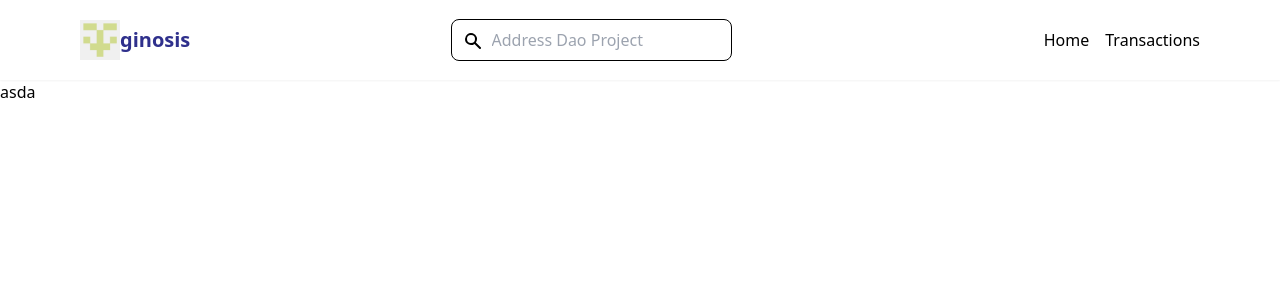
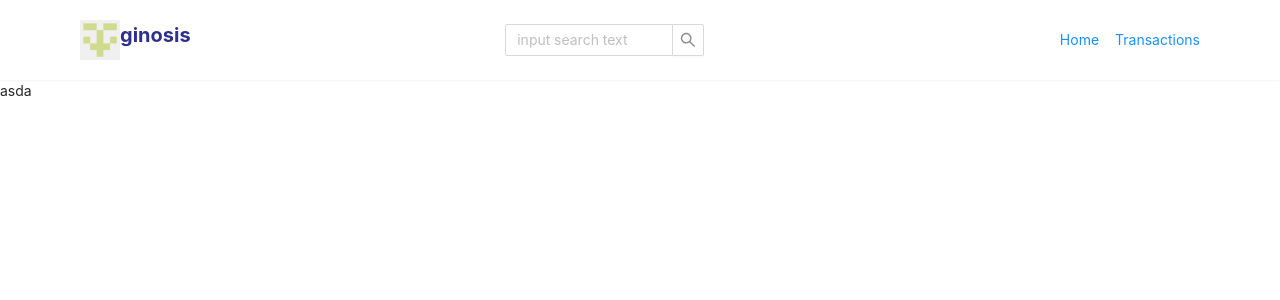
Before and after one commit to KritzHeng/BlockCamp, a Next.js app: page / in a window 1280 px wide. Shown: the top 300 px of the page. Built offline with nearby package versions, Linux system fonts and the light colour scheme.

Commit message:
input box

```diff
--- a/components/Searchbar.tsx
+++ b/components/Searchbar.tsx
@@ -1,44 +1,27 @@
 import { useRef, useState } from 'react';
+import 'antd/dist/antd.css';
+import { Input } from 'antd';
 
 const SearchBar = () => {
   const [addressInput, setAddreesInput] = useState<string | null>(null);
   const clickPoint = useRef();
+  const { Search } = Input;
 
-  const handleFocus = () => {
-    clickPoint.current.style.display = 'none';
-  };
+  const onSearch = (value: any) => {
+    console.log(value);
+  }
 
-  const handleBlur = () => {
-    clickPoint.current.style.display = 'block';
-  };
 
   return (
     <div>
       <div className="items-center px-4 flex justify-center">
-        <div className="relative mr-3">
-          <div className="absolute top-3 left-3 items-center" ref={clickPoint}>
-            <svg
-              className="w-5 h-5 text-gray-500"
-              fill="currentColor"
-              viewBox="0 0 20 20"
-              xmlns="http://www.w3.org/2000/svg"
-            >
-              <path
-                fill-rule="evenodd"
-                d="M8 4a4 4 0 100 8 4 4 0 000-8zM2 8a6 6 0 1110.89 3.476l4.817 4.817a1 1 0 01-1.414 1.414l-4.816-4.816A6 6 0 012 8z"
-                clip-rule="evenodd"
-              ></path>
-            </svg>
-          </div>
-          <input
-            type="text"
-            className="block p-2 pl-10 w-70 text-gray-900 bg-gray-50 rounded-lg border border-gray-300 focus:pl-3"
-            placeholder="Address Dao Project"
-            onFocus={handleFocus}
-            onBlur={handleBlur}
-            onchange={e=>(setAddreesInput(e))}
-          />
-        </div>
+        <Search
+          placeholder="input search text"
+          onSearch={onSearch}
+          style={{
+            width: 200,
+          }}
+        />
       </div>
     </div>
   );
--- a/package.json
+++ b/package.json
@@ -10,6 +10,7 @@
   },
   "dependencies": {
     "@headlessui/react": "^1.6.6",
+    "antd": "^4.22.3",
     "ethers": "^5.6.9",
     "next": "^12.2.3",
     "react": "^18.2.0",
```
Also changed, not shown: 2 other files (tests, documents, lock files or other folders).
